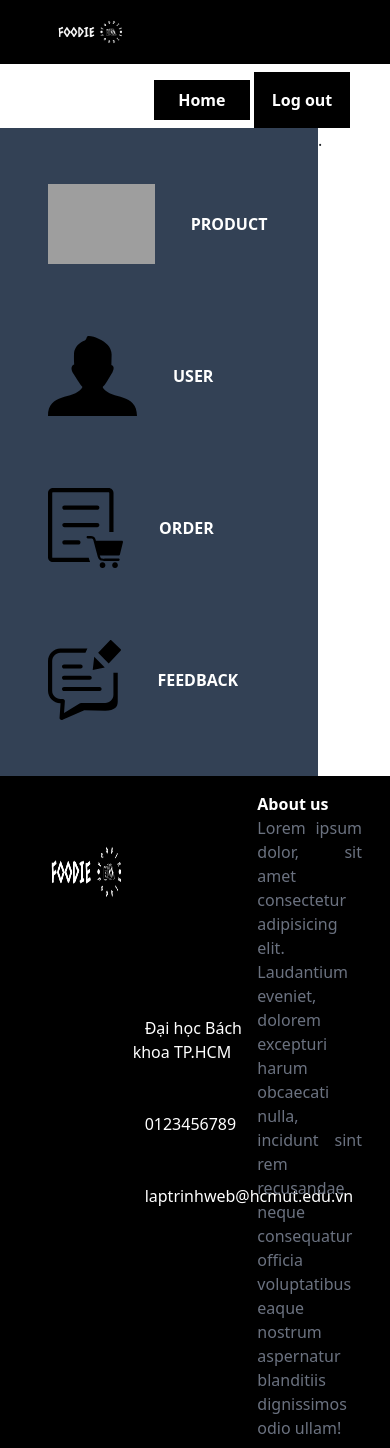
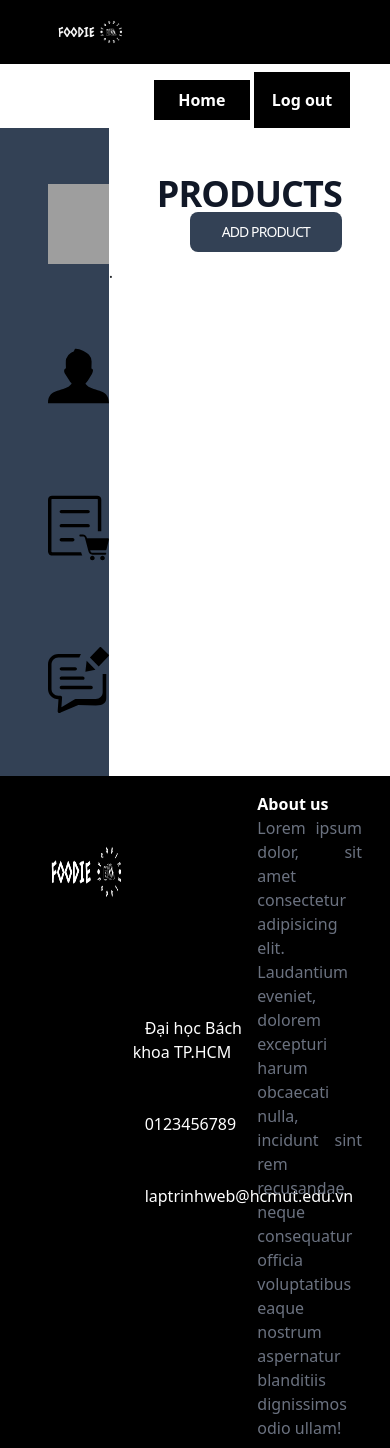
Before and after one commit to iamlvv/foodie_final, a PHP site: page /foodie_final/admin/manageProducts.php in a window 390 px wide. Run offline with PHP 8.4, Linux system fonts and the light colour scheme; the visitor is signed in with stand-in values (Sample User, id 1); data that the repository does not hold is empty; some libraries are stand-ins or nearby versions; grey boxes are pictures that could not be loaded.

Commit message:
Trong-update-manage_product

```diff
--- a/admin/manageProducts.php
+++ b/admin/manageProducts.php
@@ -7,7 +7,65 @@
 <div class="flex w-full bg-white ">
     <?php include('partials/sideBar.php'); ?>
 
+    <!-- modal add product-->
+    <div id="addProductModal" aria-hidden="true" class="hidden overflow-x-hidden overflow-y-auto  fixed h-modal md:h-full top-4 left-0 right-0 md:inset-0 z-50 justify-center items-center">
+        <div class="relative w-96 min-w-max px-4 h-full md:h-auto my-0 mx-auto">
+            <!-- Modal content -->
+            <div class="bg-slate-500 rounded-lg shadow relative dark:bg-gray-700">
+                <div class="flex justify-end p-2">
+                    <button id="btnCloseAddProductModal" type="button" class="text-gray-400 bg-transparent hover:bg-gray-200 hover:text-gray-900 rounded-lg text-sm p-1.5 ml-auto inline-flex items-center dark:hover:bg-gray-800 dark:hover:text-white" data-modal-toggle="authentication-modal">
+                        <svg class="w-5 h-5" fill="currentColor" viewBox="0 0 20 20" xmlns="http://www.w3.org/2000/svg">
+                            <path fill-rule="evenodd" d="M4.293 4.293a1 1 0 011.414 0L10 8.586l4.293-4.293a1 1 0 111.414 1.414L11.414 10l4.293 4.293a1 1 0 01-1.414 1.414L10 11.414l-4.293 4.293a1 1 0 01-1.414-1.414L8.586 10 4.293 5.707a1 1 0 010-1.414z" clip-rule="evenodd"></path>
+                        </svg>
+                    </button>
+                </div>
+                <form id="saveProduct" action="code.php" method="POST" class="space-y-6 px-6 lg:px-8 pb-4 sm:pb-6 xl:pb-8 " action="#">
+
+                    <h3 class="text-xl font-medium text-gray-900 dark:text-white">Add Product</h3>
+                    <div id="errorMessage" class="alert alert-warning d-none"></div>
+
+                    <div class="grid grid-cols-2 gap-4">
+                        <div class="">
+                            <label for="product_name" class="text-sm font-medium text-gray-900 block mb-2 dark:text-gray-300">Product name</label>
+                            <input type="text" name="product_name" id="product_name" class="bg-gray-50 border border-gray-300 text-gray-900 sm:text-sm rounded-lg focus:ring-blue-500 focus:border-blue-500 block w-52 p-2.5 " placeholder="Pork - Ground" required="">
+                        </div>
+                        <div>
+                            <label for="price" class="text-sm font-medium text-gray-900 block mb-2 dark:text-gray-300">Price</label>
+                            <input type="text" name="price" id="price" placeholder="25000" class="bg-gray-50 border border-gray-300 text-gray-900 sm:text-sm rounded-lg focus:ring-blue-500 focus:border-blue-500 block w-52 p-2.5 " required="">
+                        </div>
+
+                    </div>
+                    <div class="grid grid-cols-2 gap-4">
+                        <div>
+                            <label for="quantity" class="text-sm font-medium text-gray-900 block mb-2 dark:text-gray-300">Quantity</label>
+                            <input type="text" name="quantity" id="quantity" placeholder="50" class="bg-gray-50 border border-gray-300 text-gray-900 sm:text-sm rounded-lg focus:ring-blue-500 focus:border-blue-500 block w-52 p-2.5 " required="">
+                        </div>
+                        <div>
+                            <label for="image" class="text-sm font-medium text-gray-900 block mb-2 dark:text-gray-300">Product image</label>
+                            <input type="text" name="image" id="image" placeholder="http://dummyimage.com/134x100.png/ff4444/ffffff" class="bg-gray-50 border border-gray-300 text-gray-900 sm:text-sm rounded-lg focus:ring-blue-500 focus:border-blue-500 block w-52 p-2.5 " required="">
+                        </div>
+
+                    </div>
+
+                    <div>
+                        <label for="desc" class="text-sm font-medium text-gray-900 block mb-2 dark:text-gray-300">Description</label>
+                        <input type="text" name="desc" id="desc" placeholder="Lorem, ipsum dolor sit amet consectetur adipisicing elit. Sequi placeat deleniti obcaecati " class="bg-gray-50 border border-gray-300 text-gray-900 sm:text-sm rounded-lg focus:ring-blue-500 focus:border-blue-500 block min-w-full p-2.5 " required="">
+
+                    </div>
+                    <div class="flex flex-wrap justify-end align-middle">
+                        <button type="submit" name="submit" class="btnSaveProduct w-48 my-0 mx-auto text-white bg-blue-700 hover:bg-blue-800 focus:ring-4 focus:ring-blue-300 font-medium rounded-lg text-sm px-5 py-2.5 text-center">SUBMIT</button>
+                    </div>
+                </form>
+            </div>
+        </div>
+    </div>
+    <!-- end modal add product -->
+
+
     <div class="flex-1">
+        <h1 class="text-center my-5 text-4xl font-extrabold tracking-tight leading-none text-gray-900 md:text-5xl lg:text-6xl px-5">PRODUCTS
+            <button data-modal-toggle="addProductModal" value="" type=" button" class="addProduct float-right text-white bg-slate-700 hover:bg-slate-800 focus:outline-none font-medium rounded-lg text-sm px-8 py-2.5 text-center ">ADD PRODUCT</button>
+        </h1>
         <div class="wrapper grid grid-cols-4 gap-4">
 
             <?php
```
